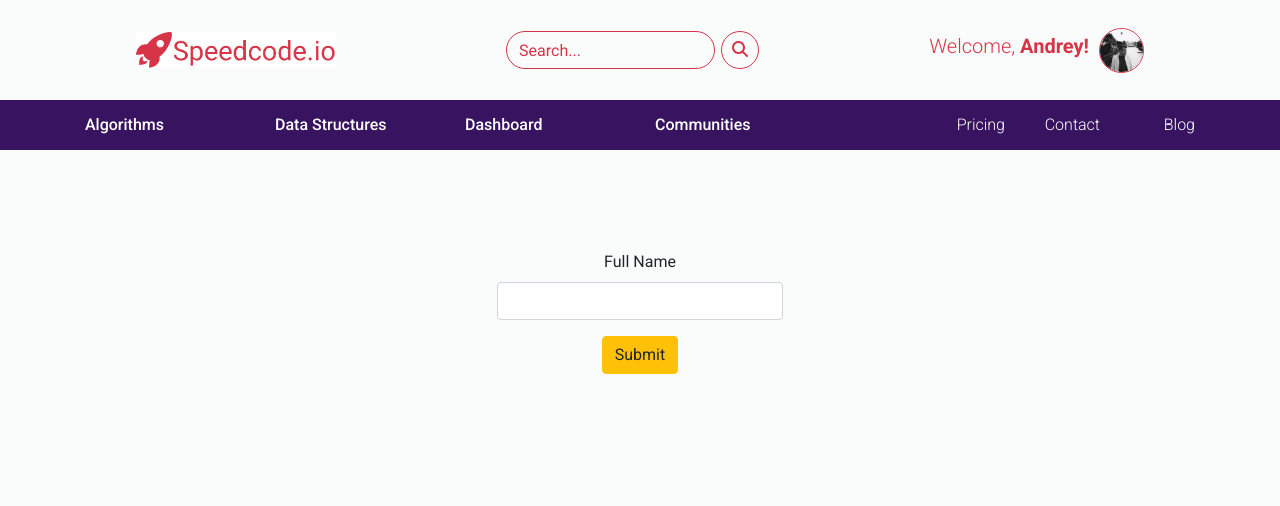
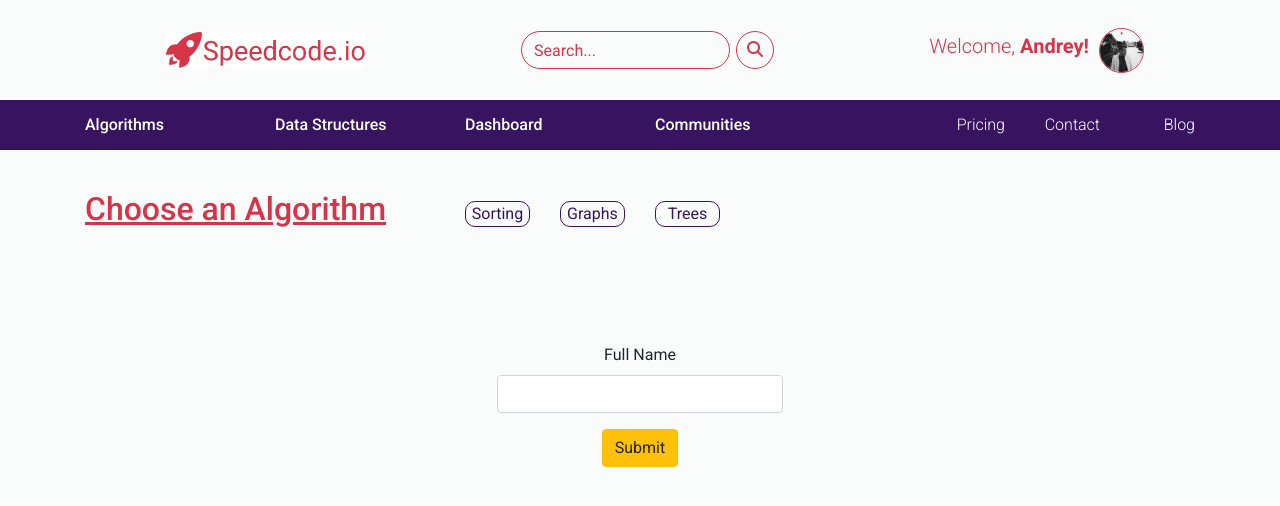
Before and after one commit to APNovichkov/SpeedCode.io, a React (Create React App) app: page / in a window 1280 px wide. Shown: the top 506 px of the page. Built offline with nearby package versions, Linux system fonts and the light colour scheme.

Commit message:
[add] Added more to design

```diff
--- a/src/App.css
+++ b/src/App.css
@@ -12,7 +12,7 @@ body {
 .navbar-wrapper {
   padding-top: 20px;
   padding-bottom: 20px;
-  padding-left: 120px;
+  padding-left: 150px;
   padding-right: 120px;
 }
 
@@ -76,6 +76,26 @@ body {
   color: #ffffff;
 }
 
+.algo-page-header-wrapper {
+  padding-top: 40px;
+}
+
+.algo-page-header-wrapper h2 {
+  color: #d63447;
+  text-decoration: underline;
+}
+
+.algo-page-category-link {
+  text-align: center;
+  border: 1px solid #381460;
+  border-radius: 10px;
+  color: #381460;
+}
+
+.algo-page-category-link-wrapper {
+  margin-top: 11px;
+}
+
 .light-text {
   font-weight: 300;
 }
--- a/src/App.js
+++ b/src/App.js
@@ -7,12 +7,14 @@ import Navbar from "./components/navbar";
 import TestForm from "./components/testForm";
 import MainWrapper from "./components/mainWrapper";
 import LinksNavbar from "./components/linksNavbar";
+import AlgoPageHeader from "./components/algoPageHeader";
 
 function App() {
   return (
     <div>
       <Navbar />
       <LinksNavbar />
+      <AlgoPageHeader />
       <MainWrapper>
         <TestForm />
       </MainWrapper>
--- /dev/null
+++ b/src/components/algoPageHeader.js
@@ -0,0 +1,25 @@
+import React from "react";
+
+const AlgoPageHeader = (props) => {
+  return (
+    <div className="algo-page-header-wrapper container">
+      <div className="row">
+        <div className="col-md-4">
+          <h2 className="algo-page-header-text">Choose an Algorithm</h2>
+        </div>
+        <div className="col-md-1 algo-page-category-link-wrapper">
+          <p className="algo-page-category-link">Sorting</p>
+        </div>
+        <div className="col-md-1 algo-page-category-link-wrapper">
+          <p className="algo-page-category-link">Graphs</p>
+        </div>
+        <div className="col-md-1 algo-page-category-link-wrapper">
+          <p className="algo-page-category-link">Trees</p>
+        </div>
+        <div className="col-md-4"></div>
+      </div>
+    </div>
+  );
+};
+
+export default AlgoPageHeader;
```
Also changed, not shown: assets/Screen Shot 2020-06-15 at 10.56.52 PM.png (added).
